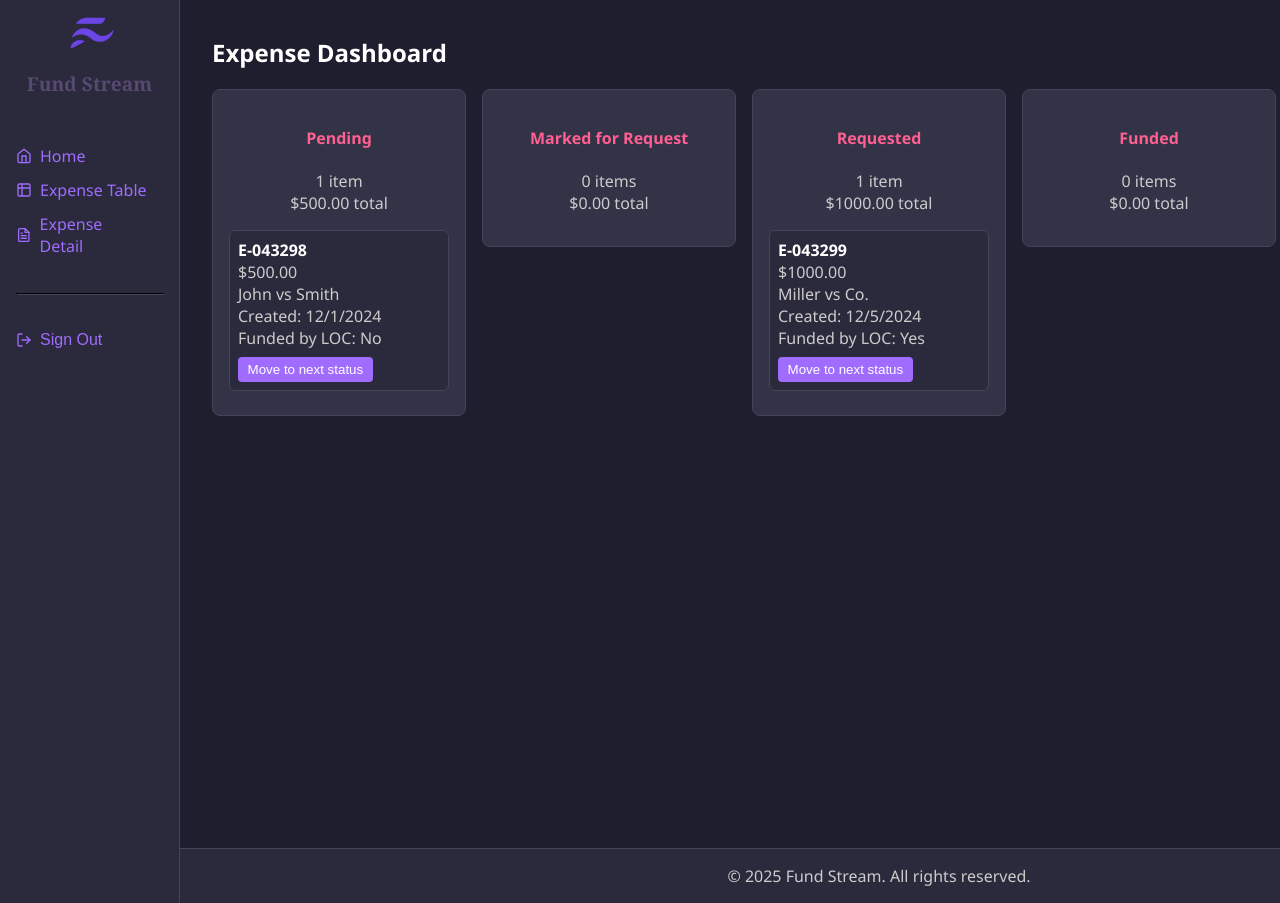
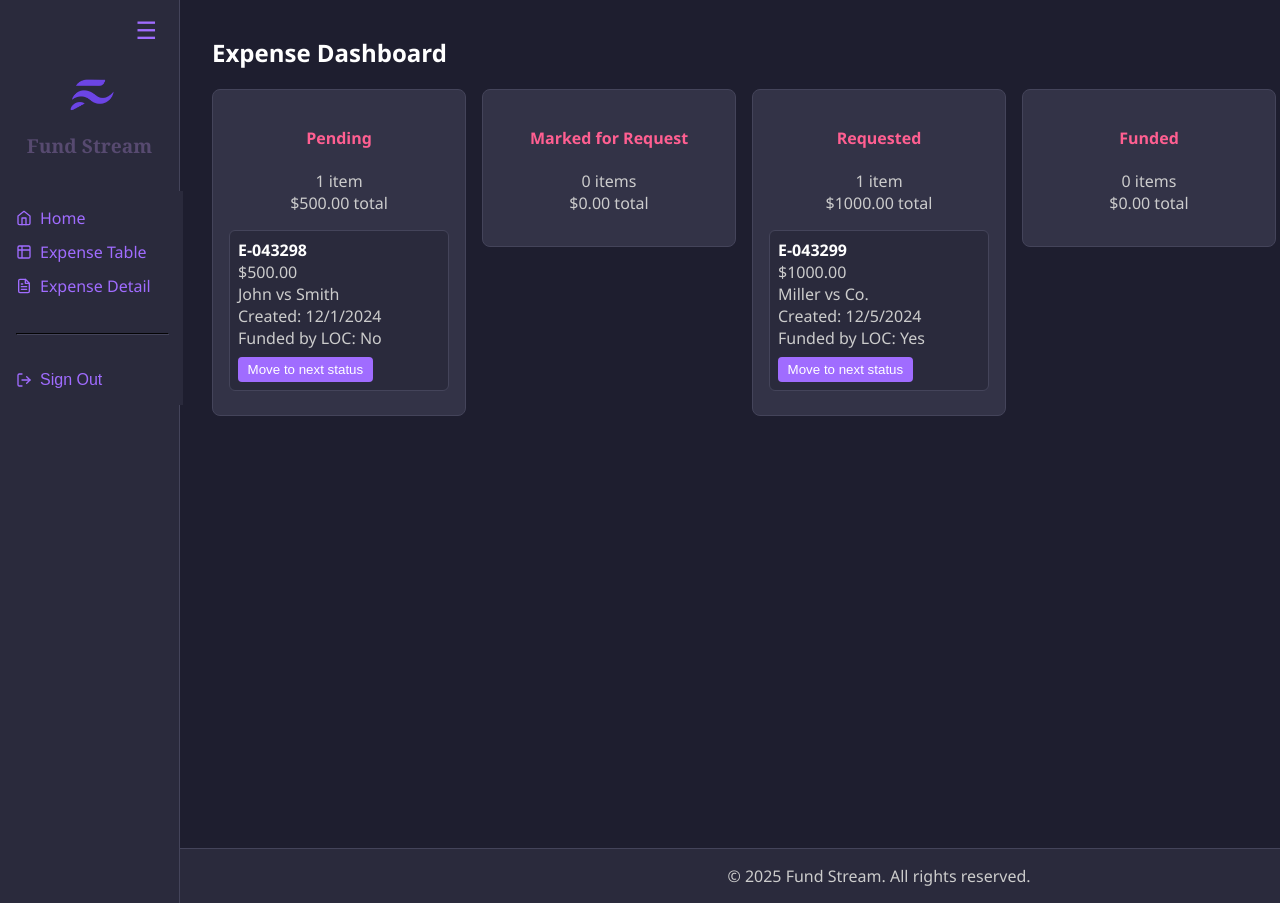
Before and after one commit to edcres/law-expense-lending, a React (Create React App) app in the folder client/: page / in a window 1280 px wide. Shown: the top 903 px of the page. Built offline with nearby package versions, Linux system fonts and the light colour scheme.

Commit message:
Made the left sidebar retractable.

```diff
--- a/client/src/components/Layout.js
+++ b/client/src/components/Layout.js
@@ -1,4 +1,4 @@
-import React from 'react';
+import React, { useState } from 'react';
 import { Outlet, Link } from 'react-router-dom';
 import colors from '../styles/theme';
 import config from '../config';
@@ -16,10 +16,15 @@ const linkStyle = {
   fontSize: '1rem',
   display: 'flex',
   alignItems: 'center',
-  gap: '0.5rem' // adds space between icon and text
+  gap: '0.5rem',
+  whiteSpace: 'nowrap'
 };
 
 export default function Layout() {
+  const [collapsed, setCollapsed] = useState(false);
+
+  const sidebarWidth = collapsed ? '70px' : '180px';
+
   return (
     <div style={{
       display: 'flex',
@@ -30,16 +35,33 @@ export default function Layout() {
     }}>
       {/* Sidebar */}
       <aside style={{
-        width: '180px',
-        minWidth: '180px',
-        maxWidth: '180px',
+        width: sidebarWidth,
+        minWidth: sidebarWidth,
+        maxWidth: sidebarWidth,
         backgroundColor: colors.surface,
         borderRight: `1px solid ${colors.border}`,
         display: 'flex',
         flexDirection: 'column',
-        alignItems: 'flex-start',
-        boxSizing: 'border-box'
+        alignItems: collapsed ? 'center' : 'flex-start',
+        boxSizing: 'border-box',
+        transition: 'width 0.3s ease'
       }}>
+        {/* Toggle Button */}
+        <button
+          onClick={() => setCollapsed(!collapsed)}
+          style={{
+            background: 'none',
+            border: 'none',
+            color: colors.primary,
+            fontSize: '1.5rem',
+            margin: '1rem',
+            cursor: 'pointer',
+            alignSelf: collapsed ? 'center' : 'flex-end'
+          }}
+        >
+          ☰
+        </button>
+
         {/* Logo */}
         <img
           src={logo}
@@ -54,6 +76,7 @@ export default function Layout() {
         />
 
         {/* App Name */}
+        {!collapsed && (
           <h2 style={{
             margin: 0,
             fontSize: '1.2rem',
@@ -63,25 +86,28 @@ export default function Layout() {
           }}>
             {config.appName}
           </h2>
+        )}
 
         {/* Navigation */}
         <nav style={{
           marginTop: '2rem',
           display: 'flex',
           flexDirection: 'column',
-          gap: '0.75rem'
+          gap: '0.75rem',
+          alignItems: collapsed ? 'center' : 'flex-start',
+          paddingLeft: collapsed ? 0 : '1rem'
         }}>
           <Link to="/" style={linkStyle}>
             <FiHome />
-            Home
+            {!collapsed && 'Home'}
           </Link>
           <Link to="/expense-table" style={linkStyle}>
             <FiTable />
-            Expense Table
+            {!collapsed && 'Expense Table'}
           </Link>
           <Link to="/expense/1" style={linkStyle}>
             <FiFileText />
-            Expense Detail
+            {!collapsed && 'Expense Detail'}
           </Link>
 
           {/* Divider */}
@@ -104,7 +130,7 @@ export default function Layout() {
             }}
           >
             <FiLogOut />
-            Sign Out
+            {!collapsed && 'Sign Out'}
           </button>
         </nav>
       </aside>
```
Lines whose indentation alone changed are shown as unchanged.
